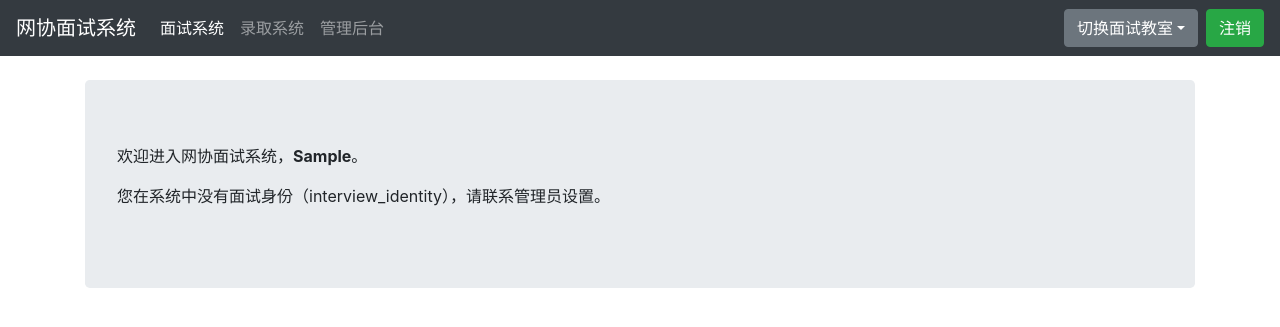
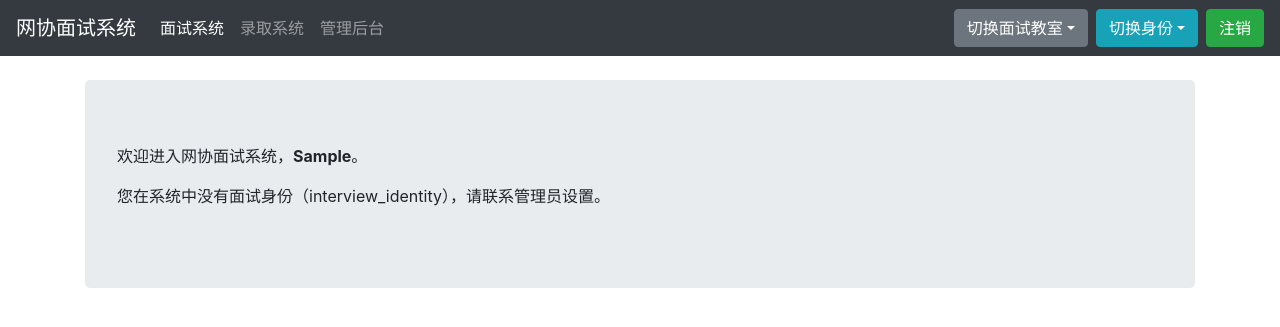
Before and after one commit to BITNP/interview_django, a Django app: page /interview/ in a window 1280 px wide. Shown: the top 327 px of the page. Run offline with Django 3.2, Linux system fonts and the light colour scheme; the visitor is signed in with stand-in values (Sample User, id 1); data comes from the database, SQL or seed files in the repository; data that the repository does not hold is empty; some libraries are stand-ins or nearby versions.

Commit message:
添加身份快速切换功能

```diff
--- a/interview/templates/interview/index.html
+++ b/interview/templates/interview/index.html
@@ -36,6 +36,18 @@
               {% endfor %}
             </div>
           </div>
+
+          {% comment %} 只有非围观群众才能看到身份切换按钮 {% endcomment %}
+          {% if current_identity != OBSERVER %}
+          <div class="dropdown mr-2">
+            <button class="btn btn-info dropdown-toggle" type="button" data-toggle="dropdown" aria-expanded="false">切换身份</button>
+            <div class="dropdown-menu">
+              <a class="dropdown-item" href="{% url 'interview:interviewer_change_identity' 1 %}">候场引导</a>
+              <a class="dropdown-item" href="{% url 'interview:interviewer_change_identity' 2 %}">面试官</a>
+              {% comment %} 不提供切换到围观群众的选项 {% endcomment %}
+            </div>
+          </div>
+          {% endif %}
           <form class="form-inline my-2 my-lg-0" action="{% url 'oidc_logout' %}" method="post">
             {% csrf_token %}
             <button class="btn btn-success my-2 my-sm-0" type="submit">注销</button>
--- a/interview/urls.py
+++ b/interview/urls.py
@@ -8,6 +8,7 @@ urlpatterns = [
     path("", views.index, name="index"),
     path("public", views.public_index, name="public_index"),
     path("interviewer/<int:room_id>", views.interviewer_change_room, name="interviewer_change_room"),
+    path("interviewer/identity/<int:identity_id>", views.interviewer_change_identity, name="interviewer_change_identity"),
     path("interviewees", views.interviewee_index, name="interviewee_index"),
     path(
         "interviewees/<int:interviewee_id>/checkin",
--- a/interview/views.py
+++ b/interview/views.py
@@ -25,7 +25,17 @@ def index(request):
     if gconf is None:
         return Forbidden("请联系超管先加载全局状态数据！")
     room_list = Room.objects.all()
-    context = {"room_list": room_list}
+
+    # 传递当前用户身份信息供模板使用
+    current_identity = None
+    if request.user.is_authenticated and hasattr(request.user, 'interviewer'):
+        current_identity = request.user.interviewer.interview_identity
+
+    context = {
+        "room_list": room_list,
+        "current_identity": current_identity,
+        "OBSERVER": Interviewer.OBSERVER,
+    }
     return render(request, "interview/index.html", context=context)
 
 
@@ -374,3 +384,29 @@ def interviewer_change_room(request, room_id):
     request.user.interviewer.save()
 
     return HttpResponseRedirect(reverse("interview:index"))
+
+
+@login_required()
+def interviewer_change_identity(request, identity_id):
+    """
+    切换面试官身份
+    """
+    current_identity = request.user.interviewer.interview_identity
+
+    # 围观群众不允许切换身份
+    if current_identity == Interviewer.OBSERVER:
+        return Forbidden("围观群众不允许切换身份")
+
+    # 不允许切换到围观群众身份
+    if identity_id == Interviewer.OBSERVER:
+        return Forbidden("不允许切换到围观群众身份")
+
+    # 验证身份ID是否有效
+    valid_identities = [choice[0] for choice in Interviewer.INTERVIEW_IDENTITY]
+    if identity_id not in valid_identities:
+        return Forbidden("无效的身份ID")
+
+    request.user.interviewer.interview_identity = identity_id
+    request.user.interviewer.save()
+
+    return HttpResponseRedirect(reverse("interview:index"))
```
